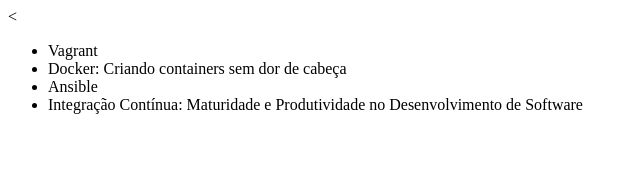
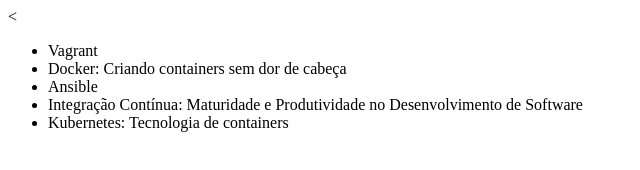
Before and after one commit to cmleonhardt/alura-git, a plain HTML site: page index.html in a window 1280 px wide. Shown: the whole page, without its empty margins (0-640 px from the left). Drawn offline with Linux system fonts and the light colour scheme.

Commit message:
Alterando o nome do curso de Kubernetes

```diff
--- a/index.html
+++ b/index.html
@@ -10,6 +10,7 @@
           <li>Docker: Criando containers sem dor de cabeça</<li>
           <li>Ansible</<li>
           <li>Integração Contínua: Maturidade e Produtividade no Desenvolvimento de Software</<li>
+						<li>Kubernetes: Tecnologia de containers</<li>
       </ul>
   </<body>
   </html>
```
